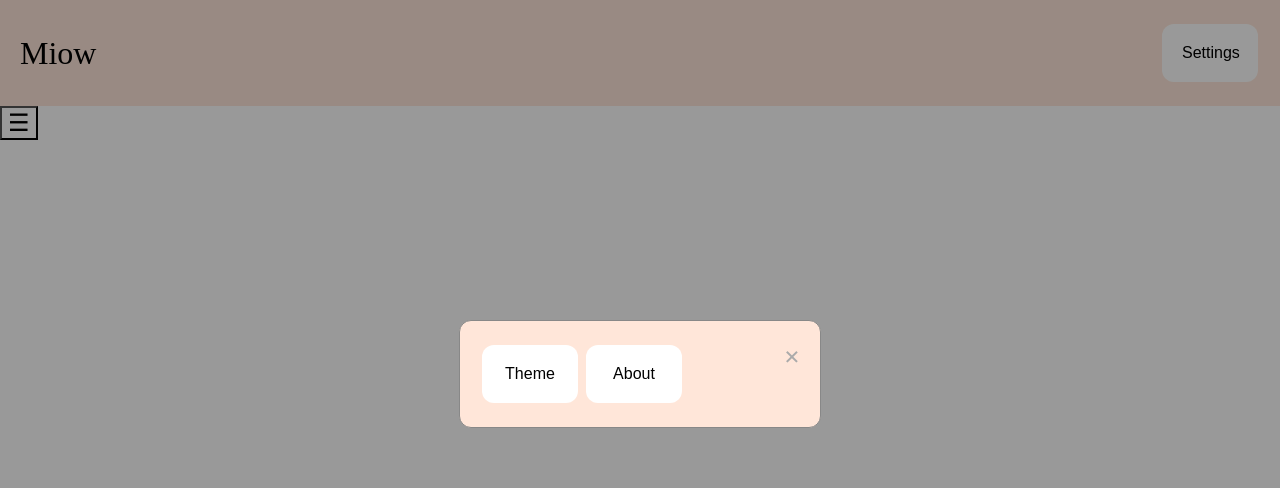
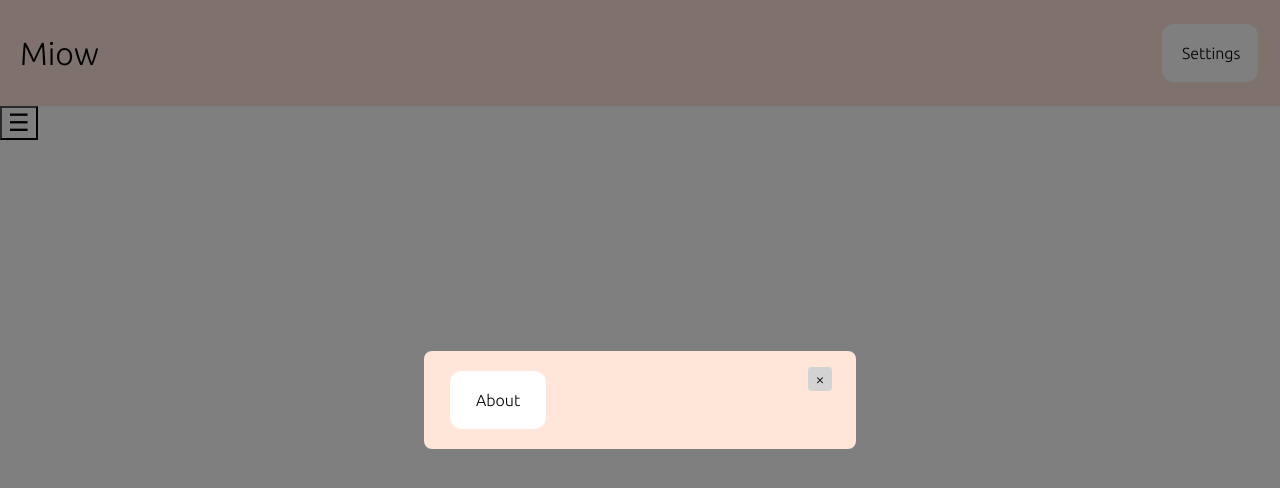
Before and after one commit to lmnx0/lmnx0.github.io, a plain HTML site: page miow/index.html in a window 1280 px wide. Both pictures are taken after a click on the button "Settings". Drawn offline with Linux system fonts and the light colour scheme.

Commit message:
Settings and fonts overhaul
"Settings" code has been changed into something much more easier. The fonts has been changed into "Ubuntu" as it is easier to read. The script code is also updated to be easily read.

```diff
--- a/miow/index.html
+++ b/miow/index.html
@@ -36,19 +36,20 @@
     <div id="main">
         <!-- title bar -->
         <div class="titlebar">
-            <!-- Trigger/Open The Modal -->
             <div class="logo">Miow</div>
-            <button id="settings-button" class="settings-btn">Settings</button>
-            <!-- The Modal -->
-            <div id="settings-menu" class="settings">
-                <!-- Modal content -->
-                <div class="settings-content">
-                    <span class="close">&times;</span>
-                    <button class="settings-btn">Theme</button>
-                    <button class="settings-btn">About</button>
+            <div class="settings">
+                <button class="trigger">Settings</button>
+                <div class="modal">
+                    <div class="modal-content">
+                        <span class="close-button">&times;</span>
+                        <div class="modal">
+                            <div class="modal-content">
+                                <span class="close-button">&times;</span>
+                            </div>
+                        </div>
+                    </div>
                 </div>
             </div>
-
         </div>
         <button class="openbtn" onclick="openNav()">☰</button>
     </div>
--- a/miow/script.js
+++ b/miow/script.js
@@ -1,4 +1,21 @@
+//basta mga ing ani
 var resize = 1 //resize
+const modal = document.querySelector(".modal");
+const modalContent = document.querySelector(".modal-content");
+const trigger = document.querySelector(".trigger");
+const closeButton = document.querySelector(".close-button");
+const trigger1 = document.querySelector('.trigger1');
+const para = document.createElement('p');
+const para2 = document.createElement('p');
+para.setAttribute("class", "Abouttitle");
+para2.setAttribute("class", "Abouttxt");
+const aboutbtn = document.createElement('button');//creates button
+
+//event listener sa modal
+aboutbtn.addEventListener("click", showingAbout);
+trigger.addEventListener("click", toggleModal);
+closeButton.addEventListener("click", toggleModal);
+window.addEventListener("click", windowOnClick);
 
 //search bar
 function search_music() {
@@ -40,30 +57,30 @@ function minNav() {
     document.getElementById("main").style.marginLeft= "350px";
 }
 
-// Get the modal
-var modal = document.getElementById("settings-menu");
-
-// Get the button that opens the modal
-var btn = document.getElementById("settings-button");
-
-// Get the <span> element that closes the modal
-var span = document.getElementsByClassName("close")[0];
-
-// When the user clicks the button, open the modal
-btn.onclick = function() {
-  modal.style.display = "block";
+//modal
+function toggleModal() {
+    aboutbtn.innerText = 'About';
+    modalContent.append(aboutbtn);
+    const createModal = document.createElement('div');
+    modal.classList.toggle("show-modal");
+    createModal.setAttribute('class','modal');
+    para.remove();
+    para2.remove();
 }
 
-// When the user clicks on <span> (x), close the modal
-span.onclick = function() {
-  modal.style.display = "none";
+function windowOnClick(event) {
+    if (event.target === modal) {
+        toggleModal();
+    }
 }
 
-// When the user clicks anywhere outside of the modal, close it
-window.onclick = function(event) {
-  if (event.target == modal) {
-    modal.style.display = "none";
-  }
+//about modal
+function showingAbout(){
+    aboutbtn.remove();//remove about button
+    para.innerText = "About us: ";
+    para2.innerText = "MAGHILAK NAKO KAY AKO RA JUD ISA NAGHIMO DINHIA YAWA";
+    document.querySelector(".modal-content").append(para);
+    document.querySelector(".modal-content").append(para2);
 }
 
 //backup resize
--- a/miow/style.css
+++ b/miow/style.css
@@ -1,3 +1,9 @@
+@import url('https://fonts.googleapis.com/css2?family=Ubuntu:wght@300&display=swap');
+
+* {
+    font-family: 'Ubuntu', sans-serif;
+}
+
 body {
     margin: 0;
     overflow: hidden;
@@ -97,7 +103,7 @@ input[type=text]:focus {
     color: black;
 }
 
-.settings-btn {
+.settings button {
     background-color: white;
     border: none;
     color: black;
@@ -112,43 +118,62 @@ input[type=text]:focus {
     width: 6em;
 }
 
-/* The Modal (background) */
-.settings {
-    display: none; /* Hidden by default */
-    position: fixed; /* Stay in place */
-    z-index: 1; /* Sit on top */
-    padding-top: 25%;
+.modal {
+    position: fixed;
     left: 0;
     top: 0;
-    width: 100%; /* Full width */
-    height: 100%; /* Full height */
-    overflow: auto; /* Enable scroll if needed */
-    background-color: rgb(0,0,0); /* Fallback color */
-    background-color: rgba(0,0,0,0.4); /* Black w/ opacity */
+    width: 100%;
+    height: 100%;
+    background-color: rgba(0, 0, 0, 0.5);
+    opacity: 0;
+    visibility: hidden;
+    transform: scale(1.1);
+    transition: visibility 0s linear 0.25s, opacity 0.25s 0s, transform 0.25s;
 }
 
-/* Modal Content */
-.settings-content {
+.modal-content {
+    position: absolute;
+    top: 50%;
+    left: 50%;
+    transform: translate(-50%, -50%);
     background-color: #ffe6d9;
-    margin: auto;
-    padding: 20px;
-    border: 1px solid #888;
-    width: 25%;
+    padding: 1rem 1.5rem;
+    width: 24rem;
+    border-radius: 0.5rem;
     color: black;
-    border-radius: 12px;
 }
 
-/* The Close Button */
-.close {
-    color: #aaaaaa;
+.close-button {
     float: right;
-    font-size: 28px;
-    font-weight: bold;
+    width: 1.5rem;
+    line-height: 1.5rem;
+    text-align: center;
+    cursor: pointer;
+    border-radius: 0.25rem;
+    background-color: lightgray;
 }
 
-.close:hover,
-.close:focus {
-    color: #000;
+.close-button:hover {
+    background-color: darkgray;
+}
+
+.show-modal {
+    opacity: 1;
+    visibility: visible;
+    transform: scale(1.0);
+    transition: visibility 0s linear 0s, opacity 0.25s 0s, transform 0.25s;
+}
+
+.Abouttitle {
+    color: black;
+    font-size: x-large;
+}
+
+.Abouttxt {
+    color: black;
+    padding: 20px;
+    text-align: center;
     text-decoration: none;
-    cursor: pointer;
+    display: inline;
+    font-size: medium;
 }
```
